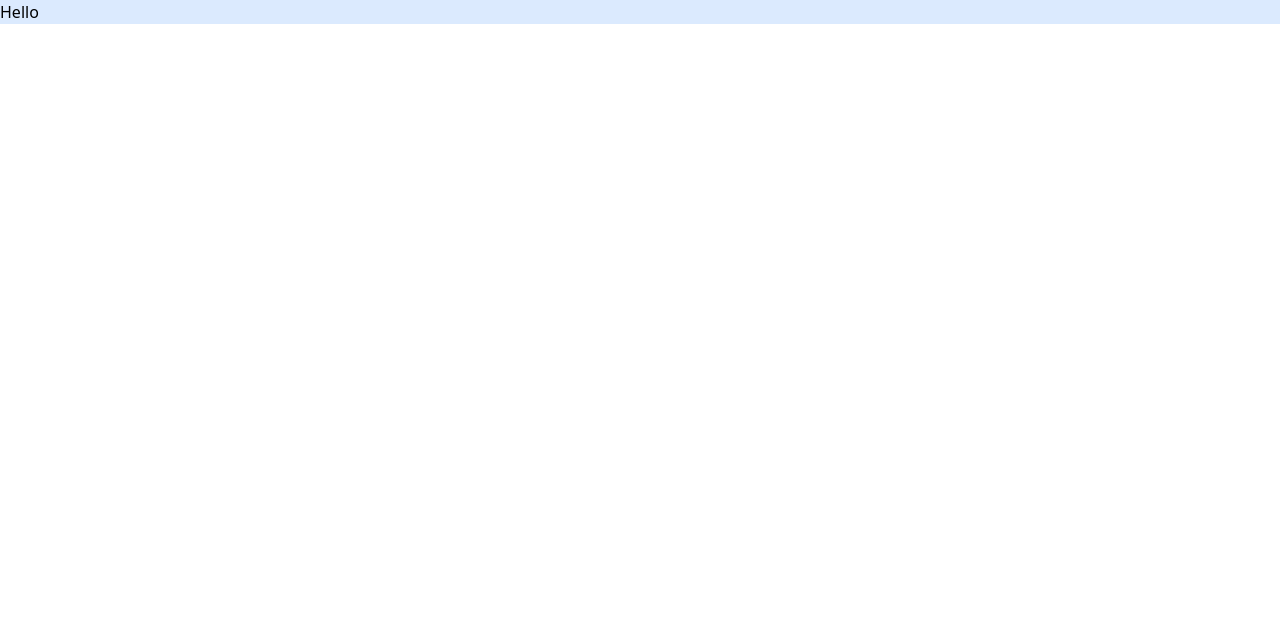
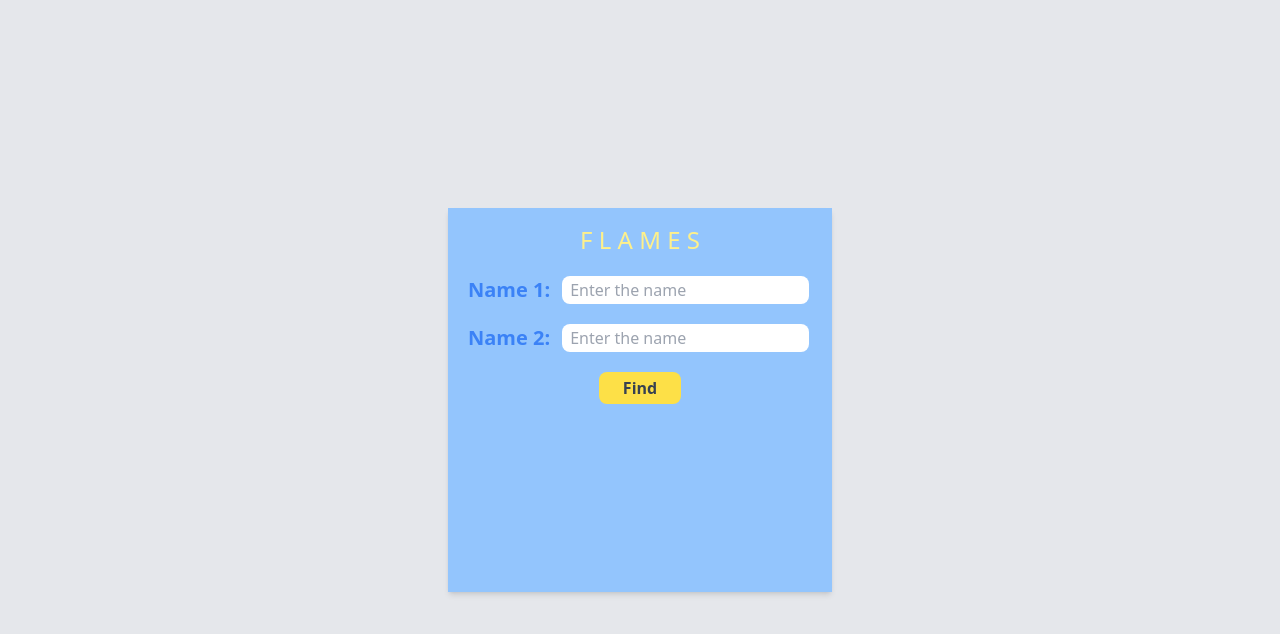
Before and after one commit to jainoos007/Flames-Game, a React (Vite) app: page / in a window 1280 px wide. Shown: the top 634 px of the page. Built offline with nearby package versions, Linux system fonts and the light colour scheme.

Commit message:
make the form

```diff
--- a/package.json
+++ b/package.json
@@ -10,6 +10,7 @@
     "preview": "vite preview"
   },
   "dependencies": {
+    "@tailwindcss/container-queries": "^0.1.1",
     "react": "^18.3.1",
     "react-dom": "^18.3.1"
   },
--- a/src/App.jsx
+++ b/src/App.jsx
@@ -1,5 +1,6 @@
+import Home from "./components/Home";
 function App() {
-  return <h1 className="bg-blue-100">Hello</h1>;
+  return <Home />;
 }
 
 export default App;
--- /dev/null
+++ b/src/components/Home.jsx
@@ -0,0 +1,53 @@
+import React from "react";
+
+const Home = () => {
+  return (
+    <div className="h-screen w-screen justify-center items-center flex  bg-gray-200">
+      <div className="h-96 w-96 px-5 py-4 bg-blue-300 shadow-md">
+        <form>
+          <div className="flex justify-center">
+            <h2 className="text-2xl text-yellow-200">F L A M E S</h2>
+          </div>
+          <div className="flex mt-5 mb-5">
+            <label
+              className=" text-blue-500 text-xl mr-3 font-bold"
+              htmlFor="name1"
+            >
+              Name 1:
+            </label>
+            <input
+              className="rounded-lg px-2"
+              id="name1"
+              type="text"
+              placeholder="Enter the name"
+            />
+          </div>
+          <div className="flex mt-5 mb-5">
+            <label
+              className=" text-blue-500 text-xl mr-3 font-bold"
+              htmlFor="name2"
+            >
+              Name 2:
+            </label>
+            <input
+              className="rounded-lg px-2"
+              id="name2"
+              type="text"
+              placeholder="Enter the name"
+            />
+          </div>
+          <div className="flex justify-center">
+            <button
+              type="submit"
+              className="bg-yellow-300 text-gray-700 font-semibold px-6 py-1 rounded-lg"
+            >
+              Find
+            </button>
+          </div>
+        </form>
+      </div>
+    </div>
+  );
+};
+
+export default Home;
--- a/tailwind.config.js
+++ b/tailwind.config.js
@@ -3,6 +3,10 @@ export default {
   content: ["./index.html", "./src/**/*.{js,ts,jsx,tsx}"],
   theme: {
     extend: {},
+    container: {
+      center: true,
+      padding: "2rem",
+    },
   },
-  plugins: [],
+  plugins: [require("@tailwindcss/container-queries")],
 };
```
Also changed, not shown: 1 other file (tests, documents, lock files or other folders).
